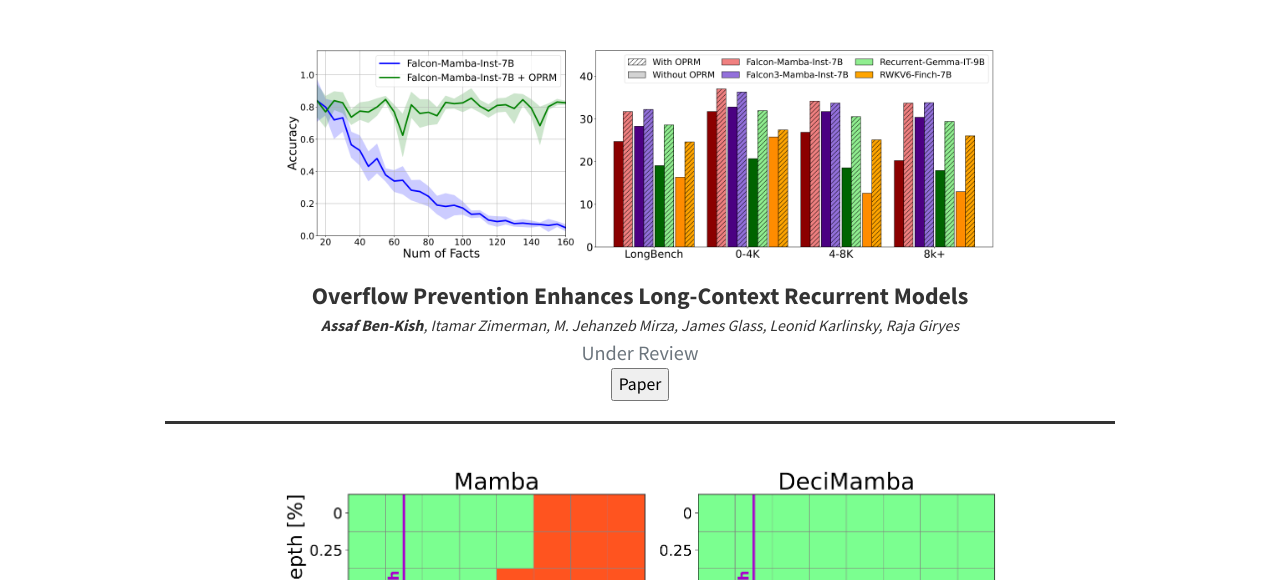
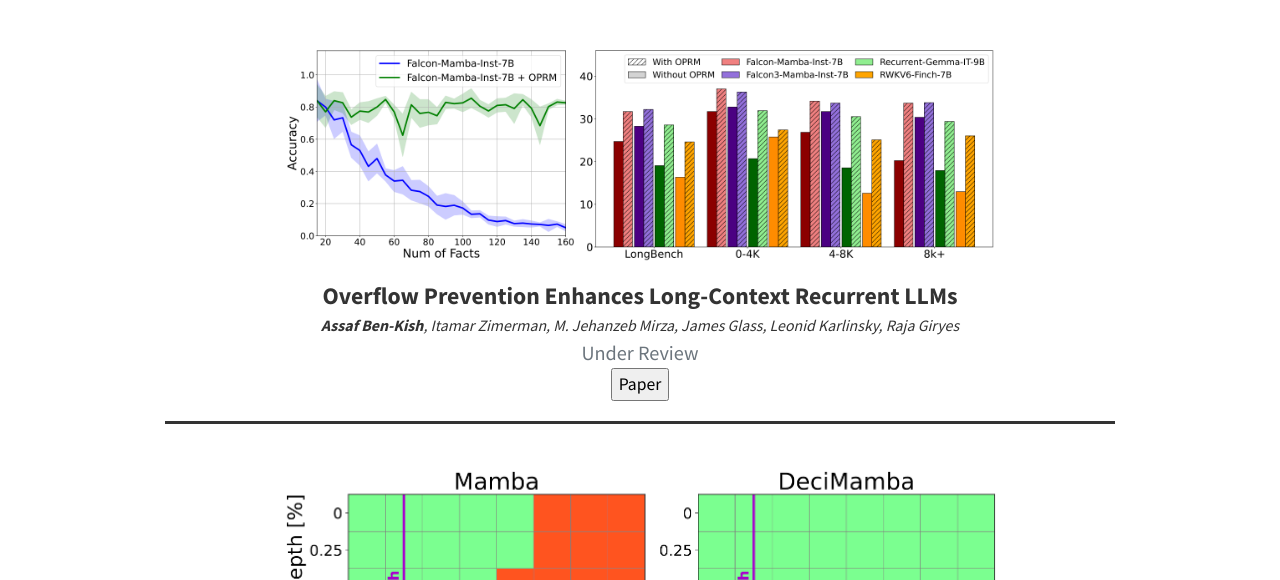
Before and after one commit to assafbk/website, a plain HTML site: page research.html in a window 1280 px wide. Shown: the part 220-800 px from the top of the page. Drawn offline with nearby package versions, Linux system fonts and the light colour scheme.

Commit message:
Update research.html

```diff
--- a/research.html
+++ b/research.html
@@ -72,7 +72,7 @@
           <div class="portfolio-item portfolio-item-research mx-auto" data-toggle="modal" data-target="#InspirationTree">
             <img class="img-fluid" src="img/figure/oprm.png" alt="">
           </div>
-          <div class="portfolio-label">Overflow Prevention Enhances Long-Context Recurrent Models</div>
+          <div class="portfolio-label">Overflow Prevention Enhances Long-Context Recurrent LLMs</div>
           <div class="portfolio-authors"><b>Assaf Ben-Kish</b>, Itamar Zimerman, M. Jehanzeb Mirza, James Glass, Leonid Karlinsky, Raja Giryes</div>
           <div class="portfolio-subtitle">Under Review</div>
 
```
